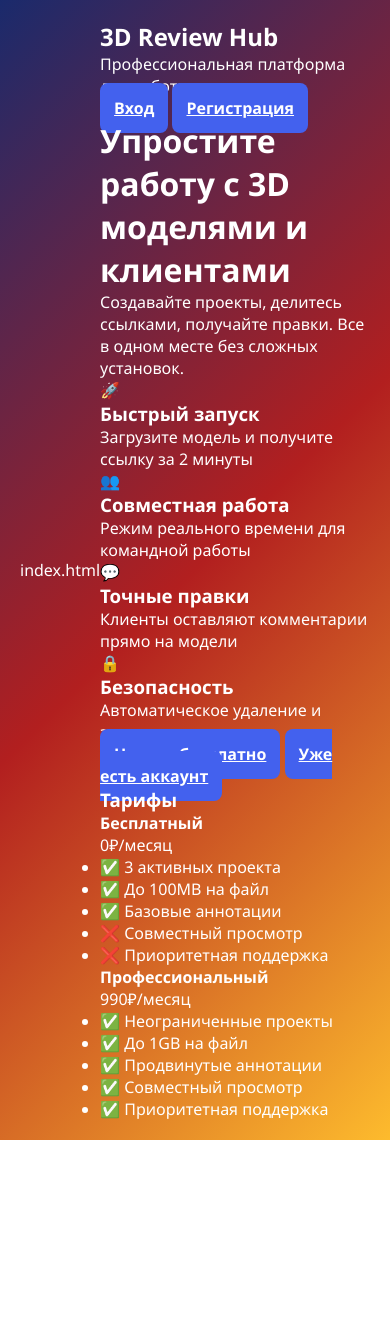
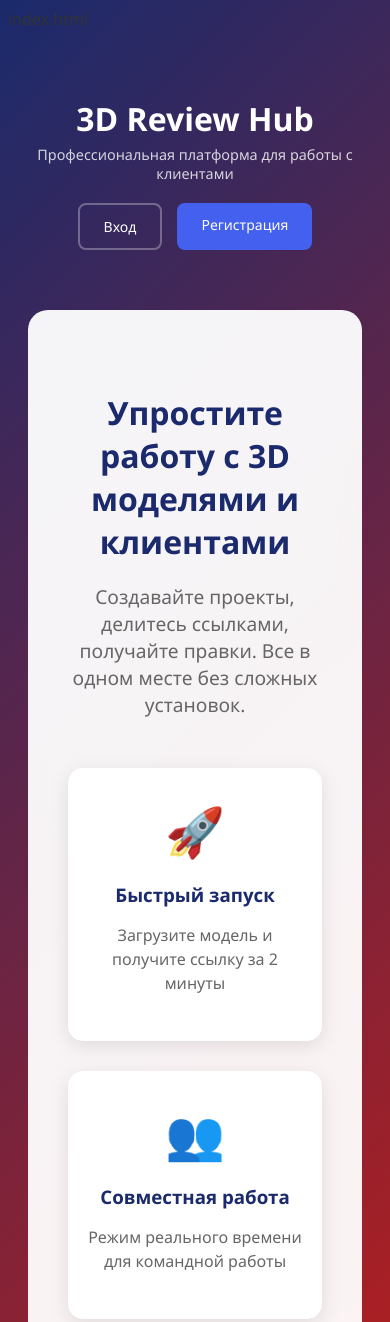
Before and after one commit to skudatin-lang/3d-review-hub, a website: page public/index.html in a window 390 px wide. Shown: the top 1322 px of the page. Before the commit the page ends 1140 px from the top, so only its background shows below. Drawn offline with Linux system fonts and the light colour scheme.

Commit message:
Add files via upload

```diff
--- a/public/styles/auth.css
+++ b/public/styles/auth.css
@@ -1,4 +1,5 @@
-/* auth.css */
+auth.css
+
 * {
     margin: 0;
     padding: 0;
@@ -8,127 +9,317 @@
 body {
     font-family: 'Segoe UI', Tahoma, Geneva, Verdana, sans-serif;
     background: linear-gradient(135deg, #1a2a6c, #b21f1f, #fdbb2d);
-    color: white;
+    color: #333;
     min-height: 100vh;
-    display: flex;
-    justify-content: center;
-    align-items: center;
+}
+
+.container {
+    max-width: 1200px;
+    margin: 0 auto;
     padding: 20px;
 }
 
+/* Навигация */
+.navbar {
+    display: flex;
+    justify-content: space-between;
+    align-items: center;
+    padding: 20px 0;
+    margin-bottom: 40px;
+}
+
+.nav-brand h1 {
+    color: white;
+    font-size: 2rem;
+    margin-bottom: 5px;
+}
+
+.nav-brand span {
+    color: rgba(255, 255, 255, 0.8);
+    font-size: 0.9rem;
+}
+
+.nav-actions {
+    display: flex;
+    gap: 15px;
+}
+
+/* Кнопки */
+.btn {
+    padding: 12px 24px;
+    border: none;
+    border-radius: 8px;
+    cursor: pointer;
+    text-decoration: none;
+    font-size: 14px;
+    font-weight: 500;
+    transition: all 0.3s;
+    display: inline-block;
+    text-align: center;
+}
+
+.btn-primary {
+    background: #4361ee;
+    color: white;
+}
+
+.btn-primary:hover {
+    background: #3a56d4;
+    transform: translateY(-2px);
+}
+
+.btn-outline {
+    background: transparent;
+    color: white;
+    border: 2px solid rgba(255, 255, 255, 0.3);
+}
+
+.btn-outline:hover {
+    background: rgba(255, 255, 255, 0.1);
+    border-color: rgba(255, 255, 255, 0.5);
+}
+
+.btn-large {
+    padding: 15px 30px;
+    font-size: 16px;
+}
+
+.btn-full {
+    width: 100%;
+}
+
+/* Главный контент */
+.hero {
+    background: rgba(255, 255, 255, 0.95);
+    border-radius: 20px;
+    padding: 60px 40px;
+    text-align: center;
+    backdrop-filter: blur(10px);
+}
+
+.hero h1 {
+    font-size: 3rem;
+    margin-bottom: 20px;
+    color: #1a2a6c;
+}
+
+.hero-subtitle {
+    font-size: 1.2rem;
+    color: #666;
+    margin-bottom: 50px;
+    max-width: 600px;
+    margin-left: auto;
+    margin-right: auto;
+}
+
+.hero-features {
+    display: grid;
+    grid-template-columns: repeat(auto-fit, minmax(250px, 1fr));
+    gap: 30px;
+    margin: 50px 0;
+}
+
+.feature {
+    padding: 30px 20px;
+    background: white;
+    border-radius: 15px;
+    box-shadow: 0 5px 20px rgba(0, 0, 0, 0.1);
+}
+
+.feature-icon {
+    font-size: 3rem;
+    margin-bottom: 15px;
+}
+
+.feature h3 {
+    margin-bottom: 10px;
+    color: #1a2a6c;
+}
+
+.feature p {
+    color: #666;
+    line-height: 1.5;
+}
+
+.hero-actions {
+    display: flex;
+    gap: 20px;
+    justify-content: center;
+    margin: 40px 0;
+    flex-wrap: wrap;
+}
+
+/* Цены */
+.pricing {
+    margin-top: 60px;
+}
+
+.pricing h3 {
+    margin-bottom: 30px;
+    color: #1a2a6c;
+}
+
+.pricing-cards {
+    display: grid;
+    grid-template-columns: repeat(auto-fit, minmax(300px, 1fr));
+    gap: 30px;
+    max-width: 800px;
+    margin: 0 auto;
+}
+
+.pricing-card {
+    background: white;
+    padding: 30px;
+    border-radius: 15px;
+    box-shadow: 0 5px 20px rgba(0, 0, 0, 0.1);
+    border: 2px solid transparent;
+}
+
+.pricing-card.featured {
+    border-color: #4361ee;
+    transform: scale(1.05);
+}
+
+.pricing-card h4 {
+    margin-bottom: 15px;
+    color: #1a2a6c;
+}
+
+.price {
+    font-size: 2rem;
+    font-weight: bold;
+    color: #4361ee;
+    margin-bottom: 20px;
+}
+
+.pricing-card ul {
+    list-style: none;
+    text-align: left;
+}
+
+.pricing-card li {
+    padding: 8px 0;
+    border-bottom: 1px solid #f0f0f0;
+}
+
+/* Формы аутентификации */
 .auth-container {
-    width: 100%;
-    max-width: 450px;
+    min-height: 100vh;
+    display: flex;
+    align-items: center;
+    justify-content: center;
+    padding: 20px;
 }
 
 .auth-card {
-    background: rgba(30, 30, 40, 0.9);
-    backdrop-filter: blur(10px);
-    border-radius: 16px;
+    background: white;
     padding: 40px;
-    box-shadow: 0 10px 30px rgba(0, 0, 0, 0.4);
-    text-align: center;
+    border-radius: 15px;
+    box-shadow: 0 10px 40px rgba(0, 0, 0, 0.1);
+    width: 100%;
+    max-width: 400px;
 }
 
 .auth-header {
+    text-align: center;
     margin-bottom: 30px;
 }
 
+.back-link {
+    color: #666;
+    text-decoration: none;
+    font-size: 14px;
+    margin-bottom: 20px;
+    display: inline-block;
+}
+
 .auth-header h1 {
-    font-size: 2rem;
+    color: #1a2a6c;
     margin-bottom: 10px;
 }
 
 .auth-header p {
-    opacity: 0.9;
-}
-
-.back-link {
-    position: absolute;
-    left: 20px;
-    top: 20px;
-    color: white;
-    text-decoration: none;
-    font-weight: 500;
-}
-
-.back-link:hover {
-    text-decoration: underline;
+    color: #666;
 }
 
 .auth-form {
-    display: flex;
-    flex-direction: column;
-    gap: 20px;
+    margin-bottom: 20px;
 }
 
 .form-group {
-    text-align: left;
+    margin-bottom: 20px;
 }
 
 .form-group label {
     display: block;
     margin-bottom: 8px;
     font-weight: 500;
+    color: #333;
 }
 
-.form-group input {
+.form-group input,
+.form-group textarea,
+.form-group select {
     width: 100%;
-    padding: 14px;
-    border: none;
+    padding: 12px 15px;
+    border: 2px solid #e0e0e0;
     border-radius: 8px;
-    background: rgba(255, 255, 255, 0.1);
-    color: white;
-    font-size: 16px;
+    font-size: 14px;
+    transition: border-color 0.3s;
 }
 
-.form-group input::placeholder {
-    color: rgba(255, 255, 255, 0.6);
-}
-
-.btn {
-    padding: 14px;
-    border: none;
-    border-radius: 8px;
-    background: #4361ee;
-    color: white;
-    font-size: 16px;
-    font-weight: 600;
-    cursor: pointer;
-    transition: all 0.3s;
-}
-
-.btn:hover {
-    background: #3a56d4;
-    transform: translateY(-2px);
-}
-
-.btn-full {
-    width: 100%;
+.form-group input:focus,
+.form-group textarea:focus,
+.form-group select:focus {
+    outline: none;
+    border-color: #4361ee;
 }
 
 .auth-footer {
-    margin-top: 20px;
-    font-size: 14px;
+    text-align: center;
+    color: #666;
 }
 
 .auth-footer a {
-    color: #4cc9f0;
+    color: #4361ee;
     text-decoration: none;
 }
 
-.auth-footer a:hover {
-    text-decoration: underline;
-}
-
 .message {
-    margin-top: 15px;
-    padding: 12px;
+    padding: 15px;
     border-radius: 8px;
+    margin-top: 20px;
     text-align: center;
 }
 
 .message.error {
-    background: rgba(231, 76, 60, 0.2);
-    color: #e74c3c;
+    background: #ffe6e6;
+    color: #d63031;
+    border: 1px solid #ff7675;
 }
+
+/* Адаптивность */
+@media (max-width: 768px) {
+    .navbar {
+        flex-direction: column;
+        gap: 20px;
+        text-align: center;
+    }
+
+    .hero h1 {
+        font-size: 2rem;
+    }
+
+    .hero-actions {
+        flex-direction: column;
+        align-items: center;
+    }
+
+    .pricing-card.featured {
+        transform: none;
+    }
+
+    .auth-card {
+        padding: 30px 20px;
+    }
+}
--- a/public/styles/dashboard.css
+++ b/public/styles/dashboard.css
@@ -1,21 +1,25 @@
-/* dashboard.css */
+dashboard.css
+
 * {
     margin: 0;
     padding: 0;
     box-sizing: border-box;
 }
+
 body {
     font-family: 'Segoe UI', Tahoma, Geneva, Verdana, sans-serif;
     background: #f8f9fa;
     color: #333;
     min-height: 100vh;
 }
+
 .dashboard-container {
     display: flex;
     flex-direction: column;
     min-height: 100vh;
 }
-/*  Шапка  */
+
+/* Шапка */
 .dashboard-header {
     background: white;
     padding: 20px 40px;
@@ -24,19 +28,23 @@ body {
     justify-content: space-between;
     align-items: center;
 }
+
 .header-brand h1 {
     color: #1a2a6c;
     font-size: 1.5rem;
     margin-bottom: 5px;
 }
+
 #userGreeting {
     color: #666;
     font-size: 0.9rem;
 }
+
 .header-actions {
     display: flex;
     gap: 15px;
 }
+
 .btn {
     padding: 10px 20px;
     border: none;
@@ -49,46 +57,55 @@ body {
     display: inline-block;
     text-align: center;
 }
+
 .btn-primary {
     background: #4361ee;
     color: white;
 }
+
 .btn-primary:hover {
     background: #3a56d4;
     transform: translateY(-2px);
 }
+
 .btn-outline {
     background: transparent;
     color: #666;
     border: 2px solid #e0e0e0;
 }
+
 .btn-outline:hover {
     background: #f8f9fa;
     border-color: #4361ee;
     color: #4361ee;
 }
+
 .btn-small {
     padding: 8px 16px;
     font-size: 12px;
 }
-/*  Основной контент  */
+
+/* Основной контент */
 .dashboard-main {
     display: flex;
     flex: 1;
 }
-/*  Боковая панель  */
+
+/* Боковая панель */
 .sidebar {
     width: 250px;
     background: white;
     padding: 30px 20px;
     box-shadow: 2px 0 10px rgba(0, 0, 0, 0.1);
 }
+
 .sidebar-nav {
     display: flex;
     flex-direction: column;
     gap: 10px;
     margin-bottom: 40px;
 }
+
 .nav-item {
     padding: 12px 15px;
     text-decoration: none;
@@ -99,57 +116,70 @@ body {
     align-items: center;
     gap: 10px;
 }
+
 .nav-item:hover {
     background: #f8f9fa;
     color: #4361ee;
 }
+
 .nav-item.active {
     background: #4361ee;
     color: white;
 }
+
 .user-stats {
     background: #f8f9fa;
     padding: 20px;
     border-radius: 10px;
 }
+
 .user-stats h4 {
     margin-bottom: 15px;
     color: #333;
 }
+
 .stat {
     display: flex;
     justify-content: space-between;
     margin-bottom: 10px;
     font-size: 14px;
 }
-/*  Основной контент  */
+
+/* Основной контент */
 .content {
     flex: 1;
     padding: 40px;
     overflow-y: auto;
 }
+
 .tab-content {
     display: none;
 }
+
 .tab-content.active {
     display: block;
 }
+
 .content-header {
     margin-bottom: 30px;
 }
+
 .content-header h2 {
     color: #1a2a6c;
     margin-bottom: 10px;
 }
+
 .content-header p {
     color: #666;
 }
-/*  Сетка проектов  */
+
+/* Сетка проектов */
 .projects-grid {
     display: grid;
     grid-template-columns: repeat(auto-fill, minmax(300px, 1fr));
     gap: 20px;
 }
+
 .project-card {
     background: white;
     border-radius: 12px;
@@ -157,23 +187,28 @@ body {
     box-shadow: 0 2px 10px rgba(0, 0, 0, 0.1);
     transition: transform 0.3s;
 }
+
 .project-card:hover {
     transform: translateY(-5px);
 }
+
 .project-card.archived {
     opacity: 0.7;
 }
+
 .project-header {
     display: flex;
     justify-content: space-between;
     align-items: start;
     margin-bottom: 15px;
 }
+
 .project-header h3 {
     color: #333;
     font-size: 1.1rem;
     margin-right: 10px;
 }
+
 .project-status {
     padding: 4px 8px;
     border-radius: 12px;
@@ -181,23 +216,28 @@ body {
     font-weight: bold;
     text-transform: uppercase;
 }
+
 .project-status.active {
     background: #e8f5e8;
     color: #2ecc71;
 }
+
 .project-status.archived {
     background: #f0f0f0;
     color: #666;
 }
+
 .project-status.expired {
     background: #ffe6e6;
     color: #e74c3c;
 }
+
 .project-info p {
     color: #666;
     margin-bottom: 15px;
     font-size: 14px;
 }
+
 .project-meta {
     display: flex;
     flex-direction: column;
@@ -206,27 +246,32 @@ body {
     color: #999;
     margin-bottom: 15px;
 }
+
 .project-actions {
     display: flex;
     gap: 10px;
     flex-wrap: wrap;
 }
-/*  Состояние пустого списка  */
+
+/* Состояние пустого списка */
 .empty-state {
     text-align: center;
     padding: 60px 20px;
     color: #666;
     display: none;
 }
+
 .empty-icon {
     font-size: 4rem;
     margin-bottom: 20px;
 }
+
 .empty-state h3 {
     margin-bottom: 10px;
     color: #333;
 }
-/*  Модальное окно  */
+
+/* Модальное окно */
 .modal {
     display: none;
     position: fixed;
@@ -240,6 +285,7 @@ body {
     justify-content: center;
     padding: 20px;
 }
+
 .modal-content {
     background: white;
     border-radius: 15px;
@@ -248,6 +294,7 @@ body {
     max-height: 90vh;
     overflow-y: auto;
 }
+
 .modal-header {
     padding: 20px;
     border-bottom: 1px solid #e0e0e0;
@@ -255,9 +302,11 @@ body {
     justify-content: space-between;
     align-items: center;
 }
+
 .modal-header h3 {
     color: #333;
 }
+
 .modal-close {
     background: none;
     border: none;
@@ -265,20 +314,25 @@ body {
     cursor: pointer;
     color: #666;
 }
+
 .modal-form {
     padding: 20px;
 }
+
 .form-row {
     display: grid;
     grid-template-columns: 1fr 1fr;
     gap: 15px;
 }
+
 .file-upload {
     margin-bottom: 10px;
 }
+
 .file-upload input {
     display: none;
 }
+
 .file-upload-label {
     display: flex;
     align-items: center;
@@ -289,19 +343,24 @@ body {
     cursor: pointer;
     transition: border-color 0.3s;
 }
+
 .file-upload-label:hover {
     border-color: #4361ee;
 }
+
 .file-icon {
     font-size: 1.5rem;
 }
+
 .file-text {
     color: #666;
 }
+
 .file-info {
     font-size: 12px;
     color: #666;
 }
+
 .modal-actions {
     display: flex;
     gap: 15px;
@@ -310,10 +369,12 @@ body {
     padding-top: 20px;
     border-top: 1px solid #e0e0e0;
 }
-/*  Настройки  */
+
+/* Настройки */
 .settings-content {
     max-width: 600px;
 }
+
 .setting-group {
     background: white;
     padding: 20px;
@@ -321,47 +382,58 @@ body {
     margin-bottom: 20px;
     box-shadow: 0 2px 10px rgba(0, 0, 0, 0.1);
 }
+
 .setting-group h4 {
     margin-bottom: 15px;
     color: #333;
 }
+
 .plan-info {
     display: flex;
     justify-content: space-between;
     align-items: center;
 }
+
 .current-plan {
     color: #333;
 }
-/*  Адаптивность  */
+
+/* Адаптивность */
 @media (max-width: 768px) {
     .dashboard-main {
         flex-direction: column;
     }
+
     .sidebar {
         width: 100%;
         order: 2;
     }
+
     .content {
         order: 1;
         padding: 20px;
     }
+
     .dashboard-header {
         flex-direction: column;
         gap: 15px;
         text-align: center;
         padding: 20px;
     }
+
     .header-actions {
         width: 100%;
         justify-content: center;
     }
+
     .projects-grid {
         grid-template-columns: 1fr;
     }
+
     .form-row {
         grid-template-columns: 1fr;
     }
+
     .modal-actions {
         flex-direction: column;
     }
```
